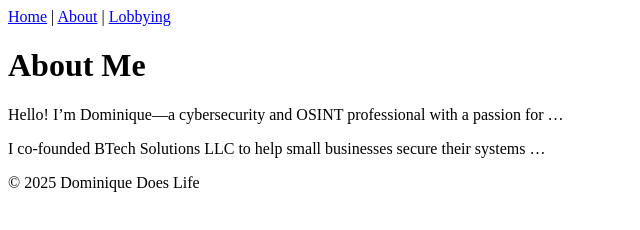
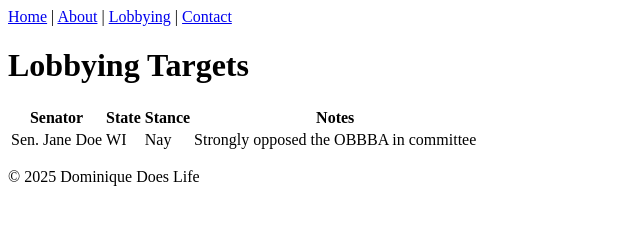
Before and after one commit to dmoney96/dominique-does-life, a plain HTML site: page lobbying.html in a window 1280 px wide. Shown: the whole page, without its empty margins (0-640 px from the left). Drawn offline with Linux system fonts and the light colour scheme.

Commit message:
Create Lobbying page structure with table stub

```diff
--- a/lobbying.html
+++ b/lobbying.html
@@ -2,30 +2,48 @@
 <html lang="en">
 <head>
   <meta charset="UTF-8" />
-  <meta name="viewport" content="width=device-width,initial-scale=1.0" />
-  <title>About – Dominique Does Life</title>
+  <meta name="viewport" content="width=device-width, initial-scale=1.0" />
+  <title>Lobbying – Dominique Does Life</title>
   <link rel="stylesheet" href="styles.css" />
 </head>
 <body>
+
   <header>
     <nav>
       <a href="index.html">Home</a> |
       <a href="about.html">About</a> |
-      <a href="lobbying.html">Lobbying</a>
+      <a href="lobbying.html" aria-current="page">Lobbying</a> |
+      <a href="contact.html">Contact</a>
     </nav>
   </header>
 
   <main>
-    <h1>About Me</h1>
-    <section id="about">
-      <p>Hello! I’m Dominique—a cybersecurity and OSINT professional with a passion for …</p>
-      <p>I co-founded BTech Solutions LLC to help small businesses secure their systems …</p>
-      <!-- more paragraphs here -->
-    </section>
+    <h1>Lobbying Targets</h1>
+    <table>
+      <thead>
+        <tr>
+          <th>Senator</th>
+          <th>State</th>
+          <th>Stance</th>
+          <th>Notes</th>
+        </tr>
+      </thead>
+      <tbody>
+        <!-- Example row -->
+        <tr>
+          <td>Sen. Jane Doe</td>
+          <td>WI</td>
+          <td>Nay</td>
+          <td>Strongly opposed the OBBBA in committee</td>
+        </tr>
+        <!-- Add your real data here -->
+      </tbody>
+    </table>
   </main>
 
   <footer>
     <p>© 2025 Dominique Does Life</p>
   </footer>
+
 </body>
 </html>
```
